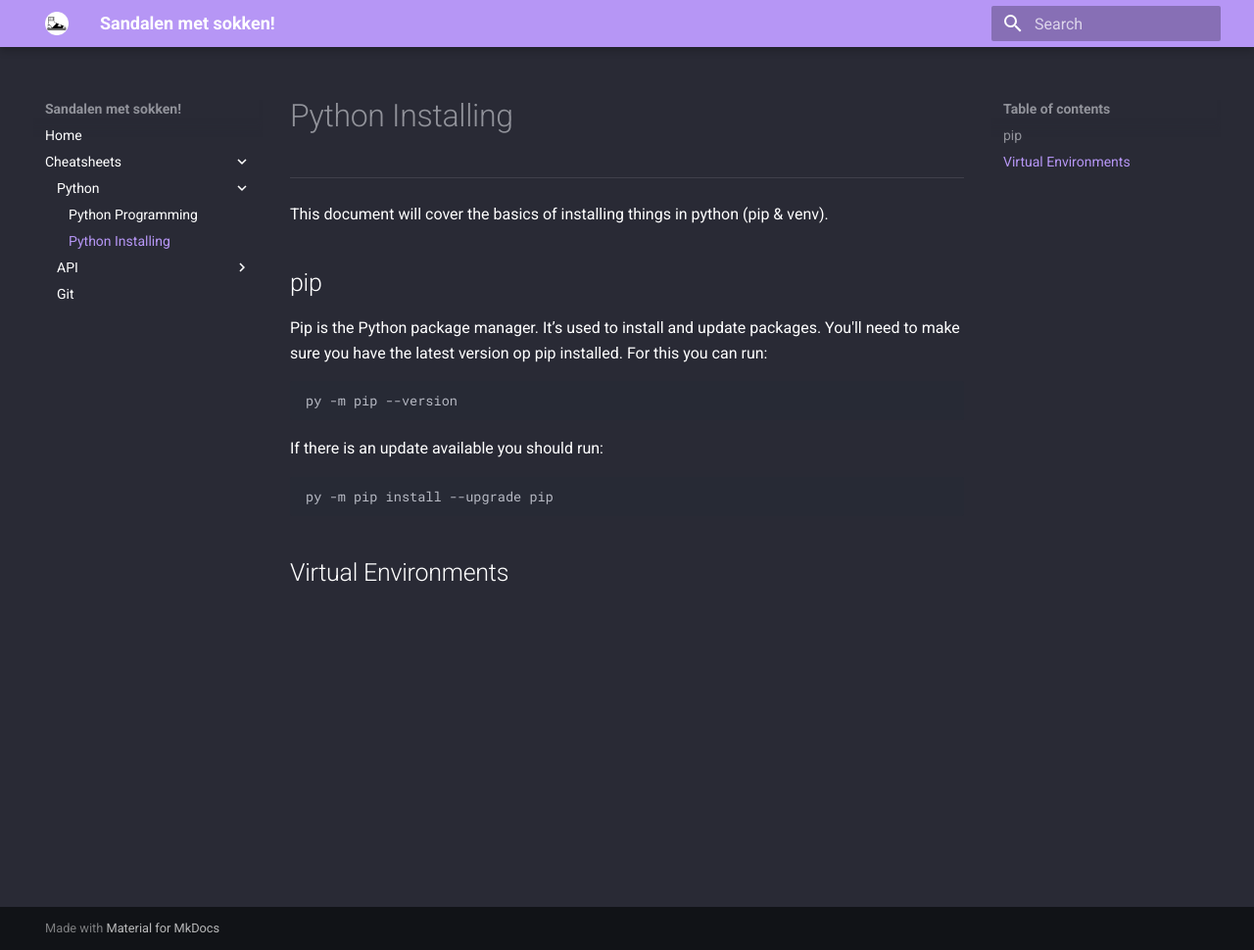
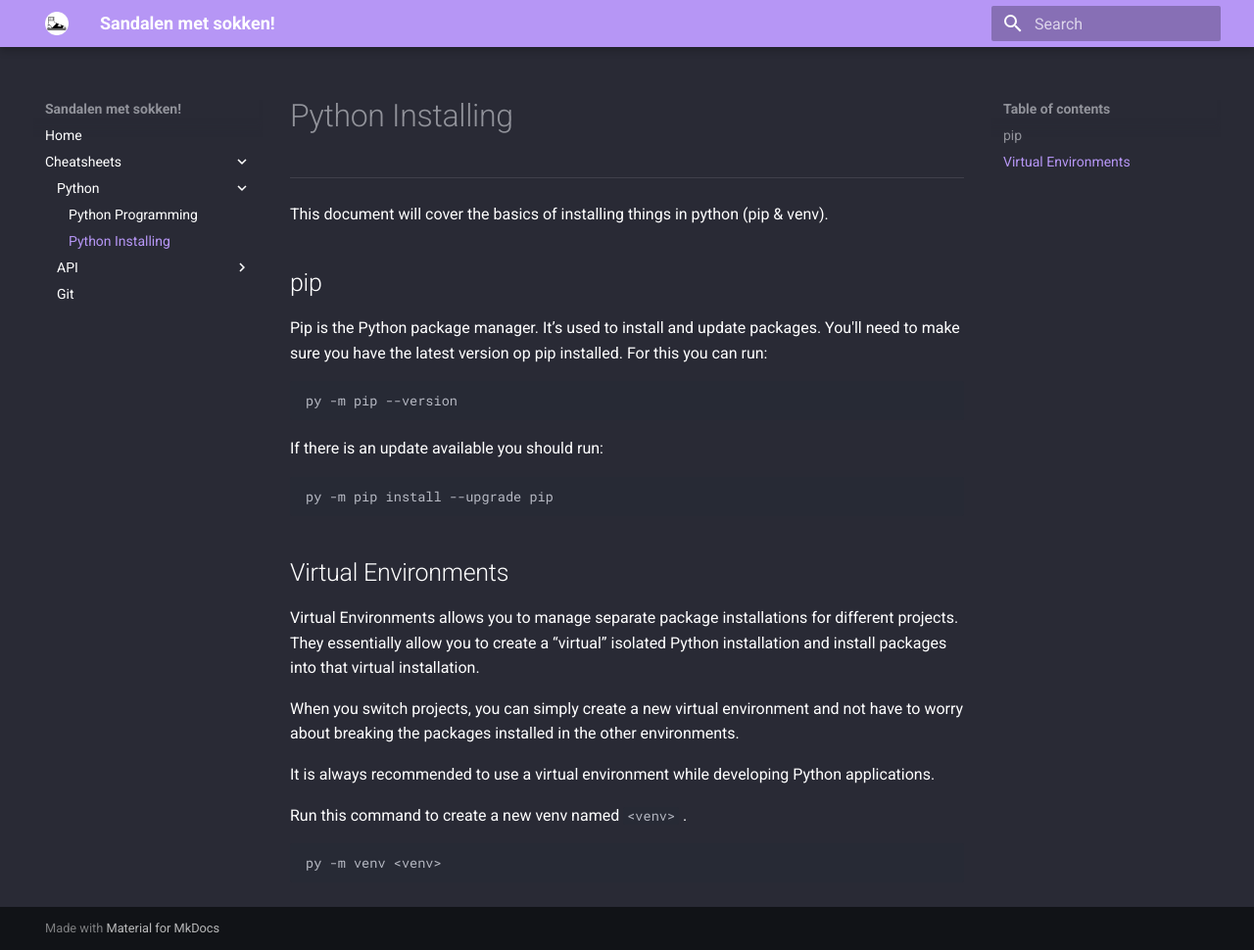
Before and after one commit to chinouvm/sandalenmetsokken-wiki, an MkDocs documentation site: the page built from docs/PyInstalling.md, in a window 1280 px wide and 970 px high. Shown: the whole window at 98% size. Built offline with MkDocs 1.6.1 and Material for MkDocs 9.7.7, drawn with Linux system fonts in a browser that asks for light colours.

Commit message:
Added PyInstalling

````diff
--- a/docs/PyInstalling.md
+++ b/docs/PyInstalling.md
@@ -22,3 +22,15 @@ py -m pip install --upgrade pip
 ```
 
 ## Virtual Environments
+
+Virtual Environments allows you to manage separate package installations for different projects. They essentially allow you to create a “virtual” isolated Python installation and install packages into that virtual installation.
+
+When you switch projects, you can simply create a new virtual environment and not have to worry about breaking the packages installed in the other environments.
+
+It is always recommended to use a virtual environment while developing Python applications.
+
+Run this command to create a new venv named `<venv>` .
+
+```
+py -m venv <venv>
+```
````
